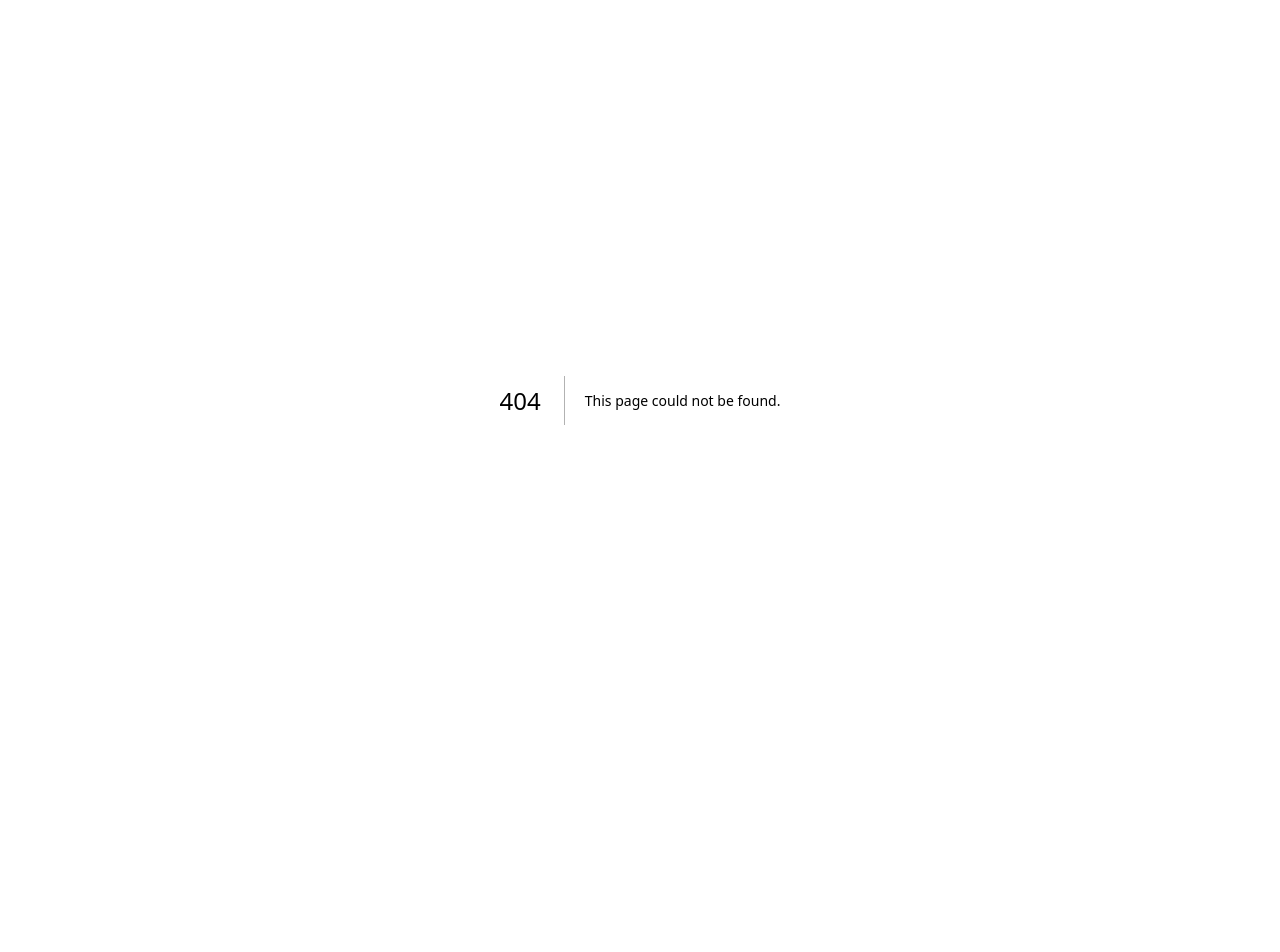
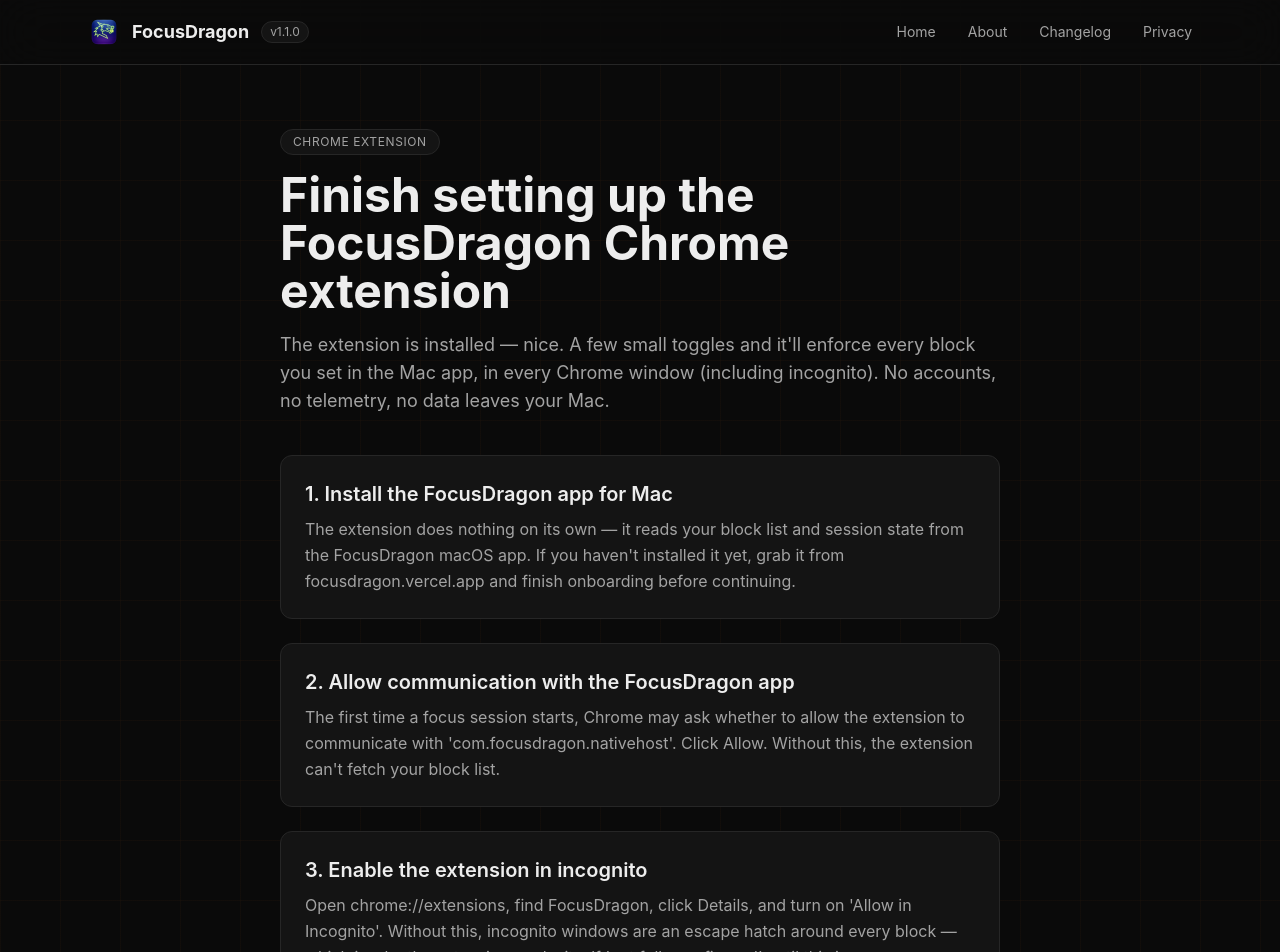
Before and after one commit to sumeetgoenka/FocusDragonSite, a Next.js app: page /extension-setup in a window 1280 px wide. Before the commit this address had no page. Shown: the top 952 px of the page. Before the commit the page ends 800 px from the top, so only its background shows below. Built offline with nearby package versions, Linux system fonts and the light colour scheme.

Commit message:
Add /extension-setup walkthrough for Chrome extension install
Opened automatically by the FocusDragon Chrome extension on first install
to walk users through app dependency, native messaging consent, incognito
toggle, and host permissions.

Co-Authored-By: Claude Opus 4.6 <noreply@anthropic.com>

```diff
--- /dev/null
+++ b/src/app/extension-setup/page.tsx
@@ -0,0 +1,108 @@
+import Image from "next/image";
+import Link from "next/link";
+import type { Metadata } from "next";
+
+export const metadata: Metadata = {
+  title: "Chrome Extension Setup — FocusDragon",
+  description:
+    "Finish setting up the FocusDragon Chrome extension so blocks can't be bypassed in any browser.",
+};
+
+export default function ExtensionSetup() {
+  const steps: { title: string; body: string }[] = [
+    {
+      title: "1. Install the FocusDragon app for Mac",
+      body:
+        "The extension does nothing on its own — it reads your block list and session state from the FocusDragon macOS app. If you haven't installed it yet, grab it from focusdragon.vercel.app and finish onboarding before continuing.",
+    },
+    {
+      title: "2. Allow communication with the FocusDragon app",
+      body:
+        "The first time a focus session starts, Chrome may ask whether to allow the extension to communicate with 'com.focusdragon.nativehost'. Click Allow. Without this, the extension can't fetch your block list.",
+    },
+    {
+      title: "3. Enable the extension in incognito",
+      body:
+        "Open chrome://extensions, find FocusDragon, click Details, and turn on 'Allow in Incognito'. Without this, incognito windows are an escape hatch around every block — which is why the extension marks itself 'not fully configured' until this is on.",
+    },
+    {
+      title: "4. Keep host permissions set to 'On all sites'",
+      body:
+        "Under Details, make sure 'Site access' is set to 'On all sites'. The extension only reads the URL of the page you're navigating to — it never reads page content.",
+    },
+  ];
+
+  return (
+    <div className="min-h-screen bg-grid">
+      <nav className="fixed top-0 w-full z-50 border-b border-[var(--card-border)] bg-[var(--background)]/80 backdrop-blur-xl">
+        <div className="max-w-6xl mx-auto px-6 h-16 flex items-center justify-between">
+          <Link href="/" className="flex items-center gap-3">
+            <Image
+              src="/icon.png"
+              alt="FocusDragon"
+              width={32}
+              height={32}
+              className="rounded-lg"
+            />
+            <span className="font-bold text-lg">FocusDragon</span>
+            <span className="text-xs text-[var(--muted)] bg-[var(--card-bg)] border border-[var(--card-border)] rounded-full px-2 py-0.5">
+              v1.1.0
+            </span>
+          </Link>
+          <div className="hidden md:flex items-center gap-8 text-sm text-[var(--muted)]">
+            <Link href="/" className="hover:text-white transition-colors">Home</Link>
+            <Link href="/about" className="hover:text-white transition-colors">About</Link>
+            <Link href="/changelog" className="hover:text-white transition-colors">Changelog</Link>
+            <Link href="/privacy" className="hover:text-white transition-colors">Privacy</Link>
+          </div>
+        </div>
+      </nav>
+
+      <main className="max-w-3xl mx-auto px-6 pt-32 pb-20">
+        <div className="mb-10">
+          <span className="inline-block text-xs uppercase tracking-wider text-[var(--muted)] bg-[var(--card-bg)] border border-[var(--card-border)] rounded-full px-3 py-1 mb-4">
+            Chrome extension
+          </span>
+          <h1 className="text-4xl md:text-5xl font-bold mb-4">
+            Finish setting up the FocusDragon Chrome extension
+          </h1>
+          <p className="text-lg text-[var(--muted)]">
+            The extension is installed — nice. A few small toggles and it'll enforce
+            every block you set in the Mac app, in every Chrome window (including
+            incognito). No accounts, no telemetry, no data leaves your Mac.
+          </p>
+        </div>
+
+        <div className="space-y-6">
+          {steps.map((step) => (
+            <div
+              key={step.title}
+              className="rounded-xl border border-[var(--card-border)] bg-[var(--card-bg)] p-6"
+            >
+              <h2 className="text-xl font-semibold mb-2">{step.title}</h2>
+              <p className="text-[var(--muted)] leading-relaxed">{step.body}</p>
+            </div>
+          ))}
+        </div>
+
+        <div className="mt-12 rounded-xl border border-[var(--card-border)] bg-[var(--card-bg)] p-6">
+          <h2 className="text-xl font-semibold mb-2">What this extension does</h2>
+          <ul className="list-disc pl-5 space-y-1 text-[var(--muted)]">
+            <li>Redirects any blocked site to a clean &quot;Site Blocked&quot; page before it loads.</li>
+            <li>Blocks subdomains automatically (blocking example.com also blocks mail.example.com).</li>
+            <li>Works in incognito once you enable it there.</li>
+            <li>Respects every lock mode in the app — timer, schedule, random-text, breakable.</li>
+            <li>Does absolutely nothing when no focus session is running.</li>
+          </ul>
+        </div>
+
+        <div className="mt-12 text-sm text-[var(--muted)]">
+          Questions? See the{" "}
+          <Link href="/privacy" className="underline hover:text-white">privacy policy</Link>
+          {" "}or{" "}
+          <Link href="/contact" className="underline hover:text-white">contact page</Link>.
+        </div>
+      </main>
+    </div>
+  );
+}
```
